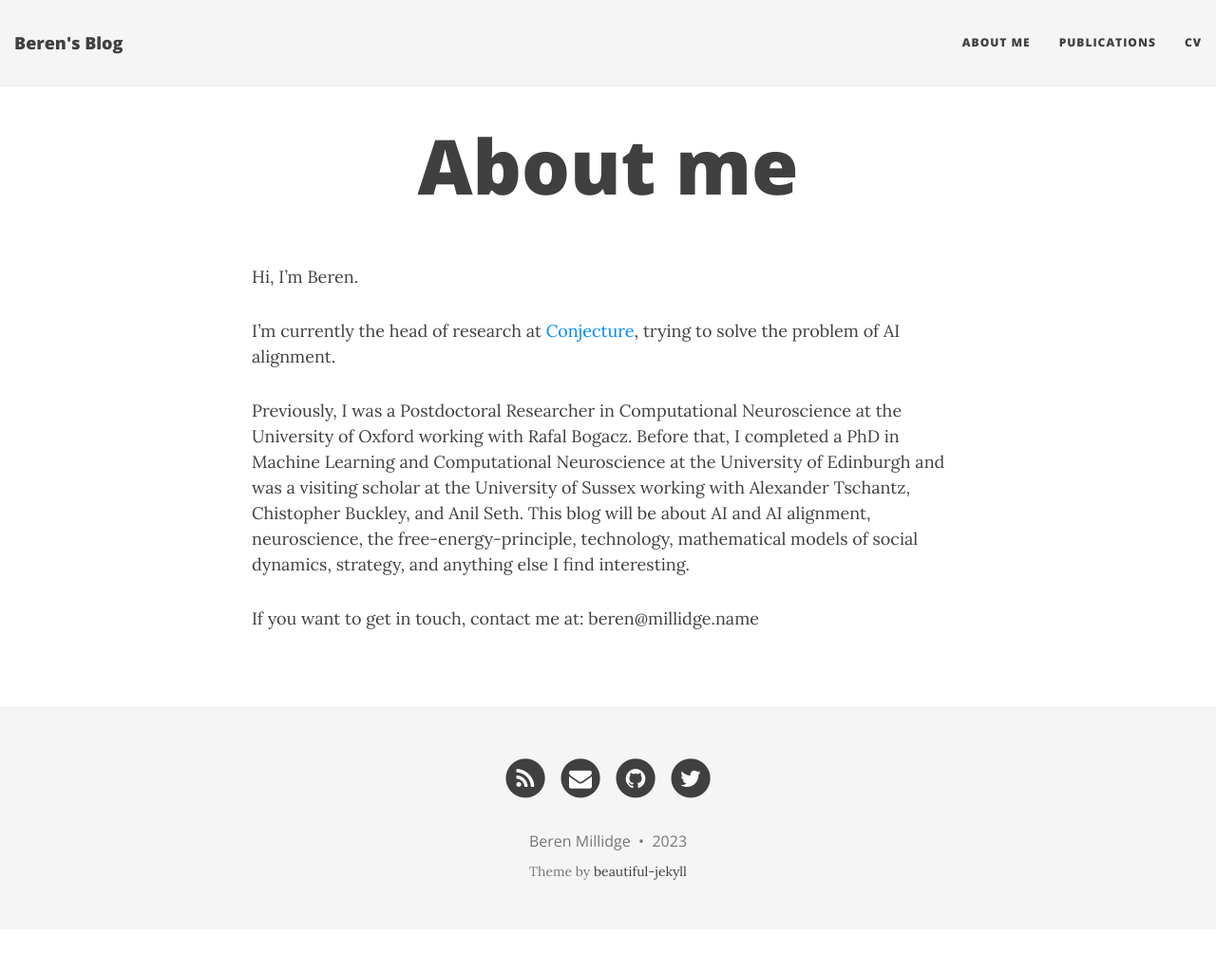
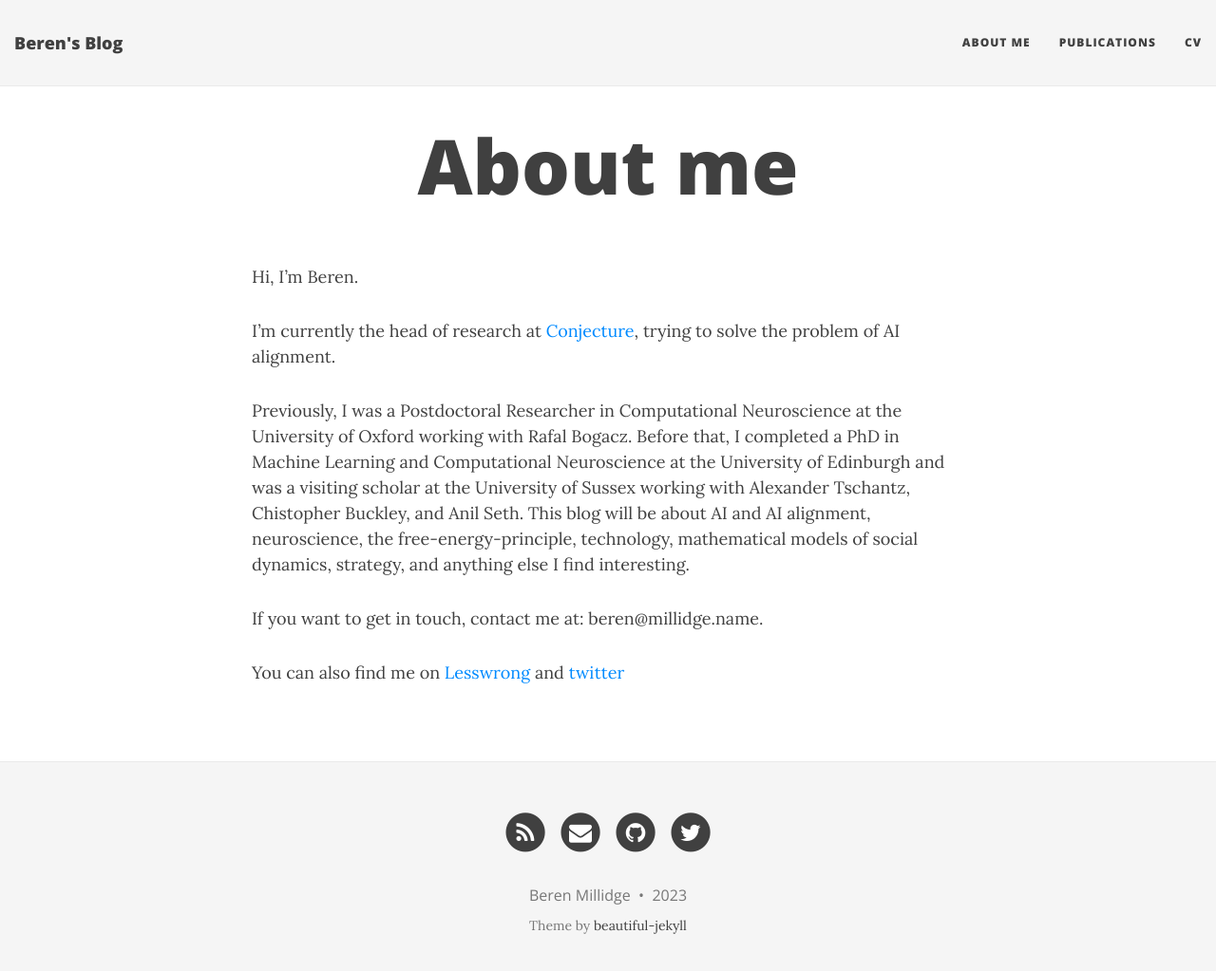
Before and after one commit to BerenMillidge/BerenMillidge.github.io, a Jekyll site: the page built from aboutme.md, in a window 1280 px wide and 1036 px high. Shown: the top 1023 px of the window at 95% size. Built offline with Jekyll 4.4.1, drawn with Linux system fonts in a browser that asks for light colours; nearby versions of some CDN libraries.

Commit message:
Update aboutme.md

```diff
--- a/aboutme.md
+++ b/aboutme.md
@@ -9,4 +9,6 @@ I'm currently the head of research at [Conjecture](https://conjecture.dev), tryi
 Previously, I was a Postdoctoral Researcher in Computational Neuroscience at the University of Oxford working with Rafal Bogacz. Before that, I completed a PhD in Machine Learning and Computational Neuroscience at the University of Edinburgh and was a visiting scholar at the University of Sussex working with Alexander Tschantz, Chistopher Buckley, and Anil Seth. This blog will be about AI and AI alignment,
 neuroscience, the free-energy-principle, technology, mathematical models of social dynamics, strategy, and anything else I find interesting.
 
-If you want to get in touch, contact me at: beren@millidge.name
+If you want to get in touch, contact me at: beren@millidge.name.
+
+You can also find me on [Lesswrong](https://www.lesswrong.com/users/beren-1) and [twitter](https://twitter.com/BerenMillidge)
```
